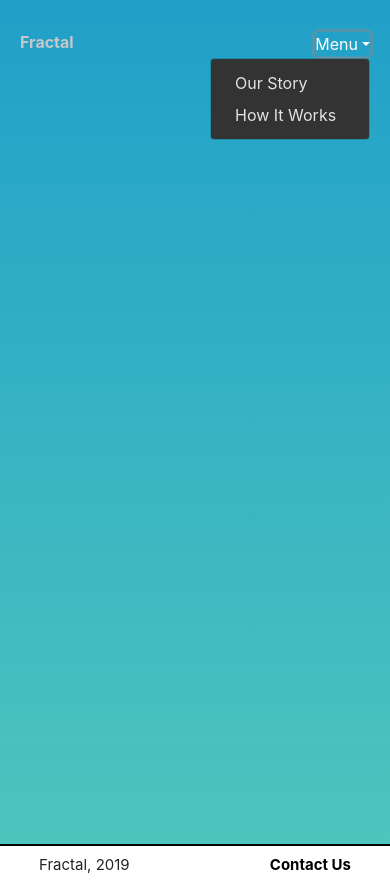
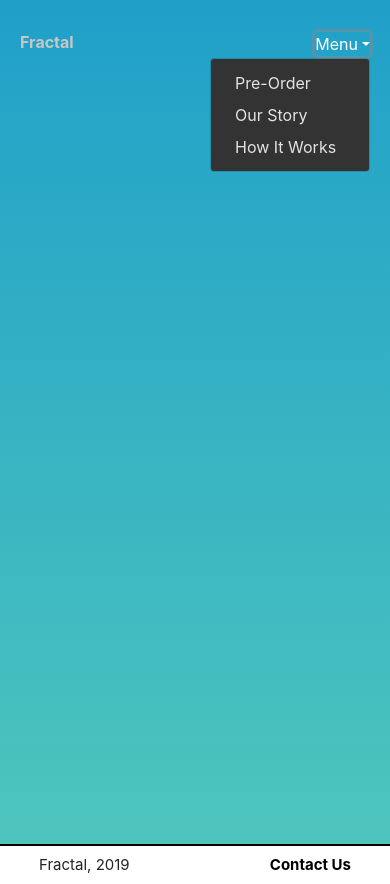
Before and after one commit to whisthq/vm-website, a React (Create React App) app: page /auth in a window 390 px wide. Both pictures are taken after a click on the button "Menu". Built offline with nearby package versions, Linux system fonts and the light colour scheme.

Commit message:
small mobile fix

```diff
--- a/src/shared_components/header.js
+++ b/src/shared_components/header.js
@@ -71,6 +71,11 @@ class Header extends Component {
 
               <Dropdown.Menu style = {{backgroundColor: '#333333'}}>
                 <Dropdown.Item href="#/action-2">
+                  <Link className = 'headerlink' to = '/purchase' style = {{color: '#e3e3e3'}}>
+                    Pre-Order
+                  </Link>
+                </Dropdown.Item>
+                <Dropdown.Item href="#/action-2">
                   <Link className = 'headerlink' to = '/story' style = {{color: '#e3e3e3'}}>
                     Our Story
                   </Link>
```
